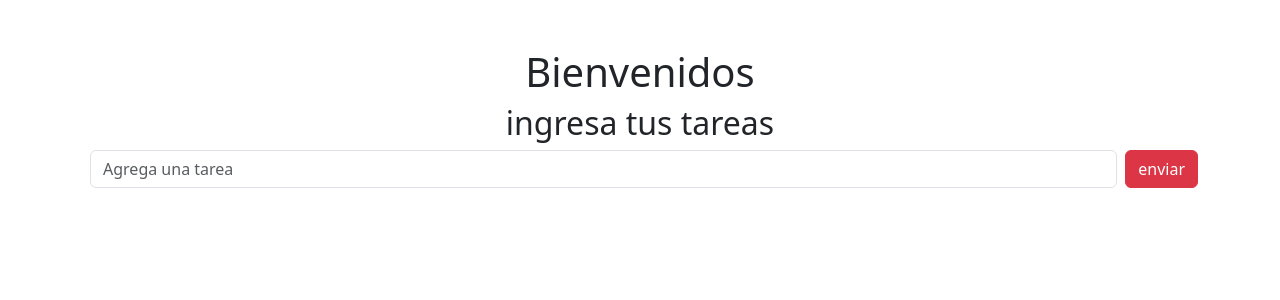
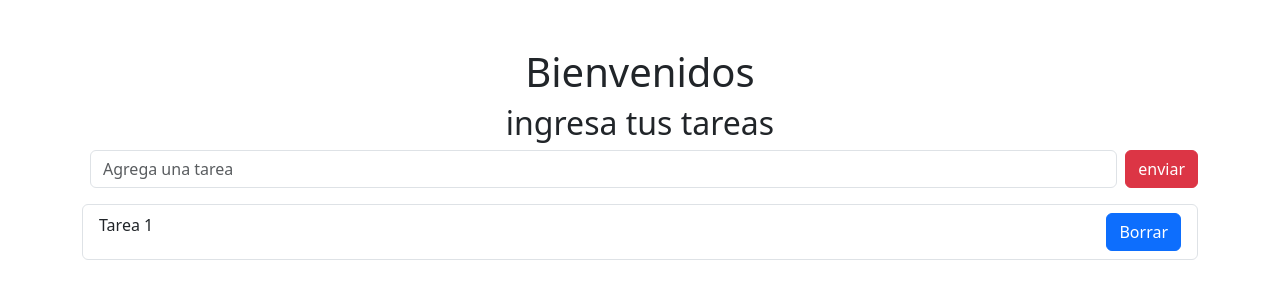
Before and after one commit to GabrielHaurane/TP-React-Punto-4-y-5, a React app: page / in a window 1280 px wide. Shown: the top 300 px of the page. Built offline with nearby package versions, Linux system fonts and the light colour scheme; the HTML template or start-up script is replaced by a standard one.

Commit message:
agregamos el componente ListaTareas y u  item tarea

```diff
--- a/src/components/FormularioTarea.jsx
+++ b/src/components/FormularioTarea.jsx
@@ -1,5 +1,6 @@
 // import Button from "react-bootstrap/Button";
 // import Form from "react-bootstrap/Form";
+import ListaTareas from "./ListaTareas";
 import { Form, Button } from "react-bootstrap";
 const FormularioTarea = () => {
   return (
@@ -16,6 +17,7 @@
           </Button>
         </Form.Group>
       </Form>
+      <ListaTareas></ListaTareas>
     </section>
   );
 };
--- /dev/null
+++ b/src/components/ItemTarea.jsx
@@ -0,0 +1,9 @@
+import { ListGroup, Button } from "react-bootstrap";
+
+const ItemTarea = () => {
+return (
+        <ListGroup.Item className="d-flex justify-content-between">Tarea 1 <Button variant="primary">Borrar</Button></ListGroup.Item>
+    );
+};
+
+export default ItemTarea;
--- /dev/null
+++ b/src/components/ListaTareas.jsx
@@ -0,0 +1,12 @@
+import ListGroup from "react-bootstrap/ListGroup";
+import ItemTarea from "./ItemTarea";
+
+const ListaTareas = () => {
+  return (
+    <ListGroup>
+      <ItemTarea></ItemTarea>
+    </ListGroup>
+  );
+};
+
+export default ListaTareas;
```
